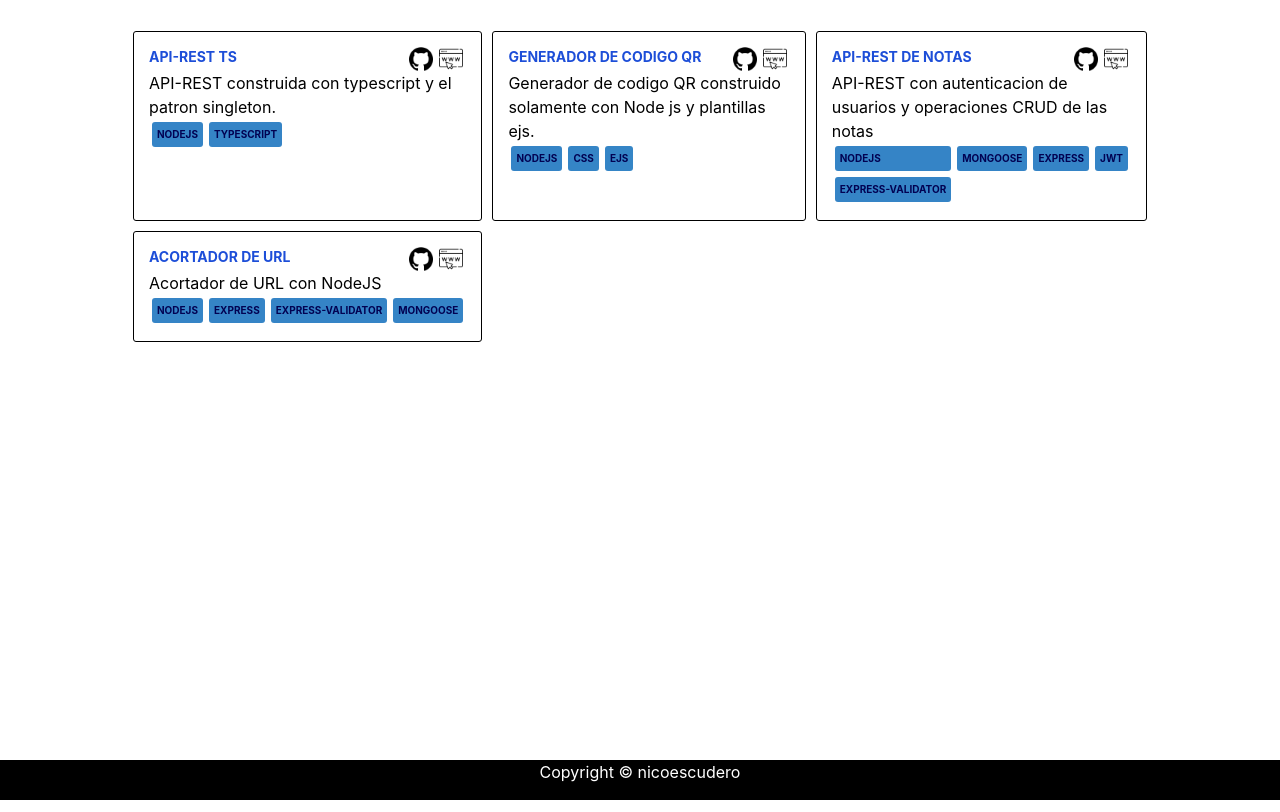
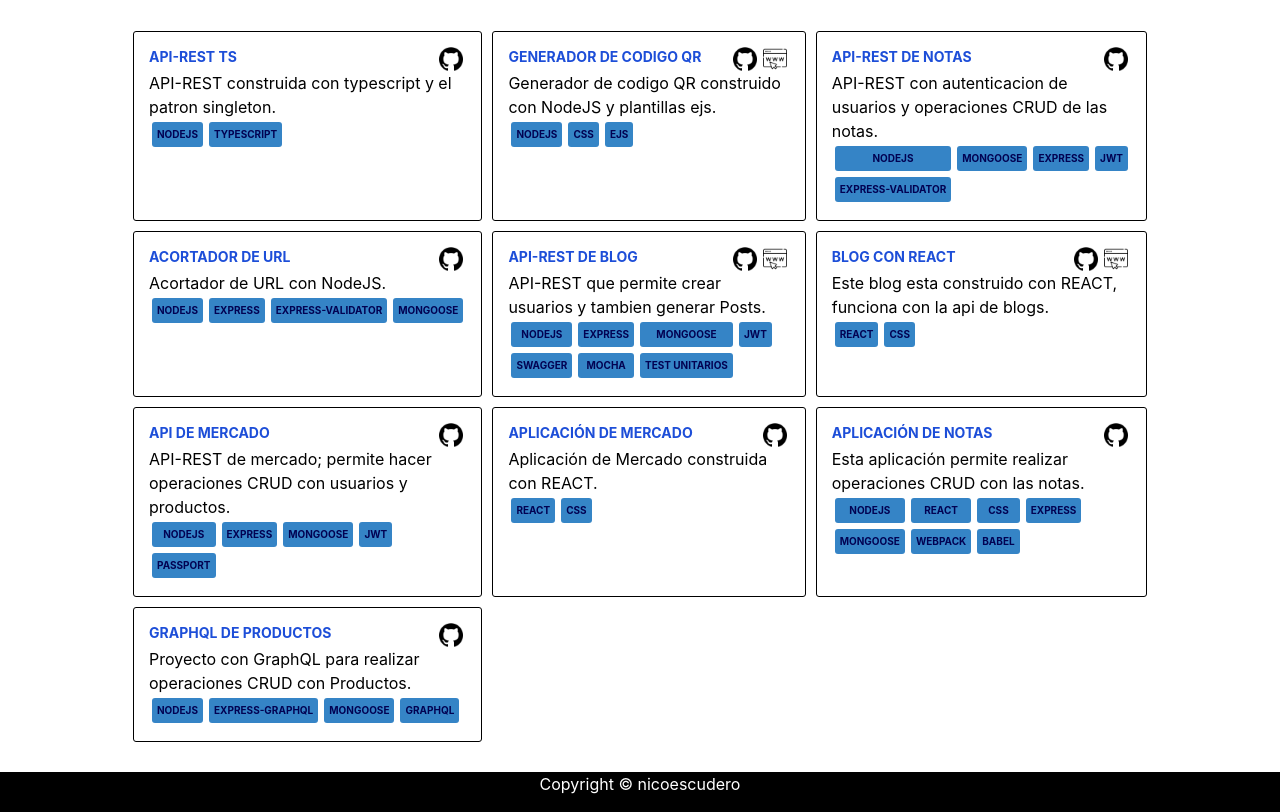
Before and after one commit to nicoescudero/Nextjs-BlogCT, a Next.js app: page /projects in a window 1280 px wide. Built offline with nearby package versions, Linux system fonts and the light colour scheme.

Commit message:
add: projects

```diff
--- a/pages/projects.js
+++ b/pages/projects.js
@@ -16,9 +16,6 @@ export default function Projects (){
             <div className={style.title}>
               <div className={style.link}>
                 <a href="https://github.com/nicoescudero/TS-Singleton-API-REST"><Image src={github} alt="github"/></a>
-              </div>
-              <div className={style.link}>
-                <a href=""><Image src={siteweb} alt="SiteWeb"/></a>
               </div>
             </div>
           </div>
@@ -40,7 +37,7 @@ export default function Projects (){
               </div>
             </div>
           </div>
-          <p>Generador de codigo QR construido solamente con Node js y plantillas ejs.</p>
+          <p>Generador de codigo QR construido con NodeJS y plantillas ejs.</p>
           <div className={style.listtech}>
           <label className={style.technology}>NODEJS</label>
           <label className={style.technology}>CSS</label>
@@ -54,12 +51,9 @@ export default function Projects (){
               <div className={style.link}>
                 <a href="https://github.com/nicoescudero/Api-Notes"><Image src={github} alt="github"/></a>
               </div>
-              <div className={style.link}>
-                <a href=""><Image src={siteweb} alt="SiteWeb"/></a>
-              </div>
             </div>
           </div>
-          <p>API-REST con autenticacion de usuarios y operaciones CRUD de las notas</p>
+          <p>API-REST con autenticacion de usuarios y operaciones CRUD de las notas.</p>
           <div className={style.listtech}>
           <label className={style.technology}>NODEJS</label>
           <label className={style.technology}>MONGOOSE</label>
@@ -75,12 +69,9 @@ export default function Projects (){
               <div className={style.link}>
                 <a href="https://github.com/nicoescudero/Url-Shortener"><Image src={github} alt="github"/></a>
               </div>
-              <div className={style.link}>
-                <a href=""><Image src={siteweb} alt="SiteWeb"/></a>
-              </div>
             </div>
           </div>
-          <p>Acortador de URL con NodeJS</p>
+          <p>Acortador de URL con NodeJS.</p>
           <div className={style.listtech}>
             <label className={style.technology}>NODEJS</label>
             <label className={style.technology}>EXPRESS</label>
@@ -88,6 +79,117 @@ export default function Projects (){
             <label className={style.technology}>MONGOOSE</label>
           </div>
         </div>
+        <div className={style.article}>
+          <div className={style.title}>
+            <h3 className="text-sm font-bold uppercase text-blue-700">API-REST de BLOG</h3>
+            <div className={style.title}>
+              <div className={style.link}>
+                <a href="https://github.com/nicoescudero/Blog_Api"><Image src={github} alt="github"/></a>
+              </div>
+              <div className={style.link}>
+                <a href="https://blogapi-production-ba40.up.railway.app/"><Image src={siteweb} alt="SiteWeb"/></a>
+              </div>
+            </div>
+          </div>
+          <p>API-REST que permite crear usuarios y tambien generar Posts.</p>
+          <div className={style.listtech}>
+          <label className={style.technology}>NODEJS</label>
+          <label className={style.technology}>EXPRESS</label>
+          <label className={style.technology}>MONGOOSE</label>
+          <label className={style.technology}>JWT</label>
+          <label className={style.technology}>SWAGGER</label>
+          <label className={style.technology}>MOCHA</label>
+          <label className={style.technology}>TEST UNITARIOS</label>
+          </div>
+        </div>
+        <div className={style.article}>
+          <div className={style.title}>
+            <h3 className="text-sm font-bold uppercase text-blue-700">Blog con React</h3>
+            <div className={style.title}>
+              <div className={style.link}>
+                <a href="https://github.com/nicoescudero/Blog-React"><Image src={github} alt="github"/></a>
+              </div>
+              <div className={style.link}>
+                <a href="https://app.netlify.com/sites/blog-dev-ne"><Image src={siteweb} alt="SiteWeb"/></a>
+              </div>
+            </div>
+          </div>
+          <p>Este blog esta construido con REACT, funciona con la api de blogs.</p>
+          <div className={style.listtech}>
+          <label className={style.technology}>REACT</label>
+          <label className={style.technology}>CSS</label>
+          </div>
+        </div>
+        <div className={style.article}>
+          <div className={style.title}>
+            <h3 className="text-sm font-bold uppercase text-blue-700">API de Mercado</h3>
+            <div className={style.title}>
+              <div className={style.link}>
+                <a href="https://github.com/nicoescudero/Api_Market"><Image src={github} alt="github"/></a>
+              </div>
+            </div>
+          </div>
+          <p>API-REST de mercado; permite hacer operaciones CRUD con usuarios y productos.</p>
+          <div className={style.listtech}>
+          <label className={style.technology}>NODEJS</label>
+          <label className={style.technology}>EXPRESS</label>
+          <label className={style.technology}>MONGOOSE</label>
+          <label className={style.technology}>JWT</label>
+          <label className={style.technology}>PASSPORT</label>
+          </div>
+        </div>
+        <div className={style.article}>
+          <div className={style.title}>
+            <h3 className="text-sm font-bold uppercase text-blue-700">Aplicación de Mercado</h3>
+            <div className={style.title}>
+              <div className={style.link}>
+                <a href="https://github.com/nicoescudero/React-Market-App"><Image src={github} alt="github"/></a>
+              </div>
+            </div>
+          </div>
+          <p>Aplicación de Mercado construida con REACT.</p>
+          <div className={style.listtech}>
+          <label className={style.technology}>REACT</label>
+          <label className={style.technology}>CSS</label>
+          </div>
+        </div>
+        <div className={style.article}>
+          <div className={style.title}>
+            <h3 className="text-sm font-bold uppercase text-blue-700">Aplicación de Notas</h3>
+            <div className={style.title}>
+              <div className={style.link}>
+                <a href="https://github.com/nicoescudero/NotesNR"><Image src={github} alt="github"/></a>
+              </div>
+            </div>
+          </div>
+          <p>Esta aplicación permite realizar operaciones CRUD con las notas.</p>
+          <div className={style.listtech}>
+          <label className={style.technology}>NODEJS</label>
+          <label className={style.technology}>REACT</label>
+          <label className={style.technology}>CSS</label>
+          <label className={style.technology}>EXPRESS</label>
+          <label className={style.technology}>MONGOOSE</label>
+          <label className={style.technology}>WEBPACK</label>
+          <label className={style.technology}>BABEL</label>
+          </div>
+        </div>
+        <div className={style.article}>
+          <div className={style.title}>
+            <h3 className="text-sm font-bold uppercase text-blue-700">GraphQL de Productos</h3>
+            <div className={style.title}>
+              <div className={style.link}>
+                <a href="https://github.com/nicoescudero/Graphql-Api"><Image src={github} alt="github"/></a>
+              </div>
+            </div>
+          </div>
+          <p>Proyecto con GraphQL para realizar operaciones CRUD con Productos.</p>
+          <div className={style.listtech}>
+          <label className={style.technology}>NODEJS</label>
+          <label className={style.technology}>EXPRESS-GRAPHQL</label>
+          <label className={style.technology}>MONGOOSE</label>
+          <label className={style.technology}>GRAPHQL</label>
+          </div>
+        </div>
       </div>
       <Footer footer={style.footer}/>
     </div>
--- a/styles/Projects.module.css
+++ b/styles/Projects.module.css
@@ -19,8 +19,7 @@
   text-align: center;
   height: 5vh;
   width: 100%;
-  position: absolute;
-  bottom: 0;
+  margin-top: auto;
 }
 
 .technology{
@@ -31,6 +30,7 @@
   font-size: 10px;
   font-weight: bold;
   padding: 5px;
+  text-align: center;
 }
 
 .title{
```
